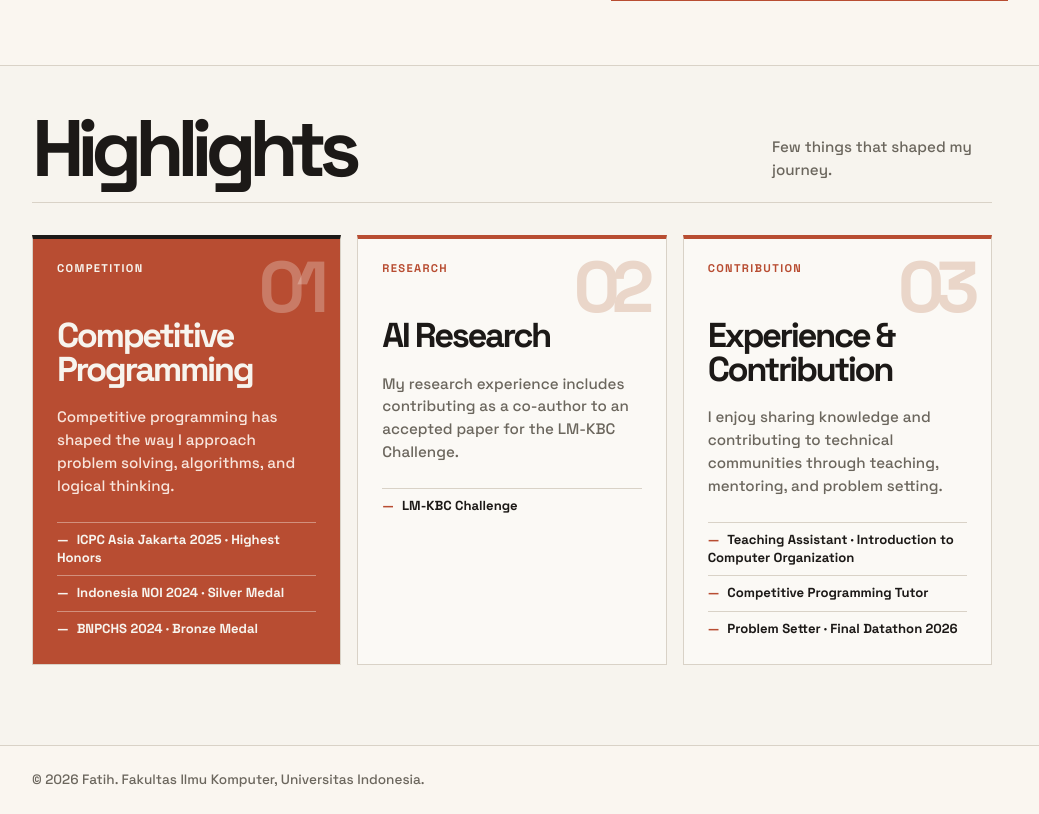
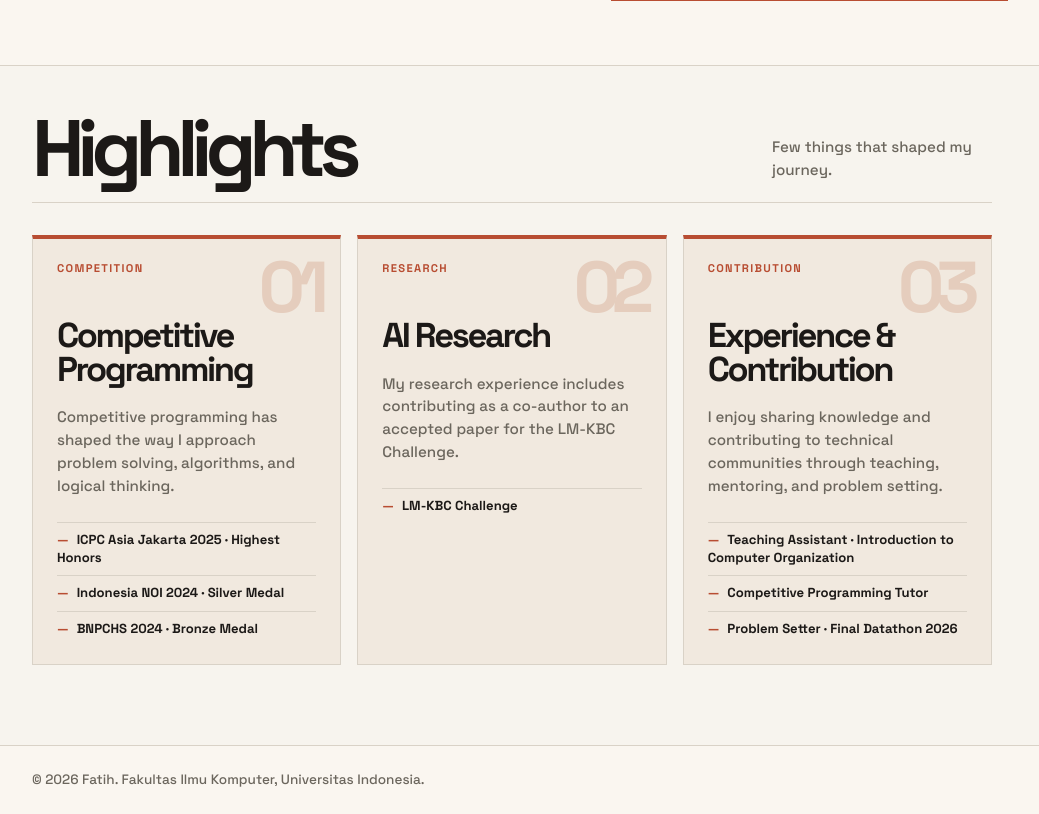
Before and after one commit to MightBeFonias/myportofolio, a Django app: page / in a window 1280 px wide. Shown: the part 556-1370 px from the top of the page, without its empty margins (128-1167 px from the left). Run offline with Django 5.2, Linux system fonts and the light colour scheme.

Commit message:
feat: adjust card so that it match the color pallete of the website also creating moving card background

```diff
--- a/static/css/style.css
+++ b/static/css/style.css
@@ -8,10 +8,10 @@
     --ink: #1c1917;
     --paper: #faf6f0;
     --cream: #f7f4ee;
-    --card: #fbf9f5;
+    --card: #f1e9df;
     --accent: #b84d32;
     --accent-dark: #963d28;
-    --accent-soft: #ead6c9;
+    --accent-soft: #e5cdbd;
     --line: #d9d2c7;
     --muted: #6b665d;
 }
@@ -33,10 +33,14 @@ section,
     margin-inline: auto;
 }
 
-.site-header .container {
+.site-header .container,
+.section-header {
     display: flex;
     align-items: center;
     justify-content: space-between;
+}
+
+.site-header .container {
     padding: 1.25rem 0;
 }
 
@@ -178,9 +182,7 @@ section,
 }
 
 .section-header {
-    display: flex;
     align-items: flex-end;
-    justify-content: space-between;
     gap: 2rem;
     margin-bottom: 2rem;
     padding-bottom: 1.25rem;
@@ -208,6 +210,14 @@ section,
 }
 
 .highlights-cards {
+    --background: var(--card);
+    --top-border: var(--accent);
+    --text: var(--ink);
+    --copy: var(--muted);
+    --line-color: var(--line);
+    --accent-color: var(--accent);
+    --number: var(--accent-soft);
+
     position: relative;
     display: flex;
     min-width: 0;
@@ -215,11 +225,12 @@ section,
     flex-direction: column;
     padding: 1.5rem;
     border: 1px solid var(--line);
-    border-top: 4px solid var(--accent);
-    background: var(--card);
+    border-top: 4px solid var(--top-border);
+    background: var(--background);
     isolation: isolate;
     counter-increment: card;
     transition:
+        background 0.2s ease,
         border-color 0.2s ease,
         box-shadow 0.2s ease,
         transform 0.2s ease;
@@ -230,12 +241,22 @@ section,
     z-index: -1;
     top: 1.25rem;
     right: 1.25rem;
-    color: var(--accent-soft);
+    color: var(--number);
     content: counter(card, decimal-leading-zero);
     font-size: 4.5rem;
     font-weight: 700;
     letter-spacing: -0.12em;
     line-height: 0.8;
+}
+
+.highlights-grid:has(.highlights-cards:hover) .highlights-cards:hover {
+    --background: var(--accent);
+    --top-border: var(--ink);
+    --text: var(--cream);
+    --copy: #f8e5dc;
+    --line-color: rgba(247, 244, 238, 0.4);
+    --accent-color: var(--cream);
+    --number: rgba(247, 244, 238, 0.28);
 }
 
 .card-content {
@@ -244,6 +265,7 @@ section,
 
 .card-title {
     max-width: 92%;
+    color: var(--text);
     font-size: clamp(1.8rem, 2.7vw, 2.6rem);
     letter-spacing: -0.07em;
     line-height: 0.98;
@@ -253,7 +275,7 @@ section,
     position: absolute;
     top: 1.5rem;
     left: 1.5rem;
-    color: var(--accent);
+    color: var(--accent-color);
     font-size: 0.7rem;
     font-weight: 700;
     letter-spacing: 0.12em;
@@ -274,7 +296,7 @@ section,
 
 .card-description {
     margin-top: 1.25rem;
-    color: var(--muted);
+    color: var(--copy);
     font-size: 0.95rem;
 }
 
@@ -287,7 +309,8 @@ section,
 
 .card-list li {
     padding-top: 0.5rem;
-    border-top: 1px solid var(--line);
+    border-top: 1px solid var(--line-color);
+    color: var(--text);
     font-size: 0.82rem;
     font-weight: 600;
     line-height: 1.4;
@@ -295,7 +318,7 @@ section,
 
 .card-list li::before {
     margin-right: 0.5rem;
-    color: var(--accent);
+    color: var(--accent-color);
     content: "—";
 }
 
@@ -307,36 +330,9 @@ section,
 
 .card-list a:hover,
 .card-list a:focus-visible {
-    color: var(--accent);
+    color: var(--accent-color);
     text-decoration: underline;
     text-underline-offset: 0.2em;
-}
-
-.highlights-cards:first-child {
-    border-top-color: var(--ink);
-    background: var(--accent);
-}
-
-.highlights-cards:first-child::after {
-    color: rgba(247, 244, 238, 0.28);
-}
-
-.highlights-cards:first-child .card-title,
-.highlights-cards:first-child .card-title::before,
-.highlights-cards:first-child .card-list li,
-.highlights-cards:first-child .card-list li::before,
-.highlights-cards:first-child .card-list a,
-.highlights-cards:first-child .card-list a:hover,
-.highlights-cards:first-child .card-list a:focus-visible {
-    color: var(--cream);
-}
-
-.highlights-cards:first-child .card-description {
-    color: #f8e5dc;
-}
-
-.highlights-cards:first-child .card-list li {
-    border-color: rgba(247, 244, 238, 0.4);
 }
 
 .highlights-cards:hover {
```
